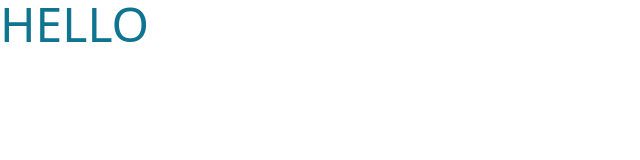
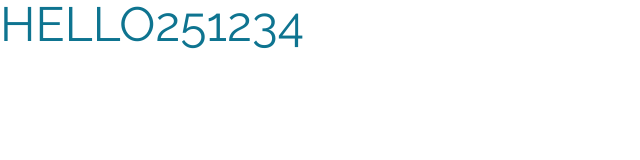
Before and after one commit to BartekSmalec/fylo, a website: page public/index.html in a window 1280 px wide. Shown: the whole page, without its empty margins (0-640 px from the left). Drawn offline with Linux system fonts and the light colour scheme.

Commit message:
Set project config

```diff
--- a/public/index.html
+++ b/public/index.html
@@ -4,8 +4,14 @@
     <meta charset="UTF-8">
     <title>Fylo</title>
     <link rel="stylesheet" href="style.css">
+    <link rel="preconnect" href="https://fonts.googleapis.com" />
+    <link rel="preconnect" href="https://fonts.gstatic.com" crossorigin />
+    <link
+            href="https://fonts.googleapis.com/css2?family=Open+Sans:wght@400;700&family=Raleway:ital,wght@0,400;0,700;1,400&display=swap"
+            rel="stylesheet"
+    />
 </head>
 <body>
-    <h1 class="text-cyan-700 uppercase text-5xl">Hello</h1>
+    <h1 class="text-cyan-700 uppercase text-5xl dark:bg-black">Hello251234</h1>
 </body>
 </html>
--- a/tailwind.config.js
+++ b/tailwind.config.js
@@ -1,8 +1,34 @@
 /** @type {import('tailwindcss').Config} */
 module.exports = {
   content: ["./public/**/*.{html,js}"],
+  darkMode: 'class',
   theme: {
-    extend: {},
+    extend: {
+      colors: {
+        darkBlue: 'hsl(217, 28%, 15%)',
+        darkBlue1: 'hsl(218, 28%, 13%)',
+        darkBlue2: 'hsl(216, 53%, 9%)',
+        darkBlue3: 'hsl(219, 30%, 18%)',
+        accentCyan: 'hsl(176, 68%, 64%)',
+        accentBlue: 'hsl(198, 60%, 50%)',
+        lightRed: 'hsl(0, 100%, 63%)',
+      },
+      fontFamily: {
+        sans: ['Raleway', 'sans-serif'],
+        opensans: ['Open Sans', 'sans-serif'],
+      },
+      backgroundImage: (theme) => ({
+        'logo-dark-mode': "url('../images/logo-dark-mode.svg')",
+        'logo-light-mode': "url('../images/logo-light-mode.svg')",
+        'curvy-dark-mode': "url('../images/bg-curvy-dark-mode.svg')",
+        'curvy-light-mode': "url('../images/bg-curvy-light-mode.svg')",
+      }),
+    },
+  },
+  variants: {
+    extend: {
+      backgroundImage: ['dark'],
+    },
   },
   plugins: [],
 }
```
Also changed, not shown: public/style.css.
